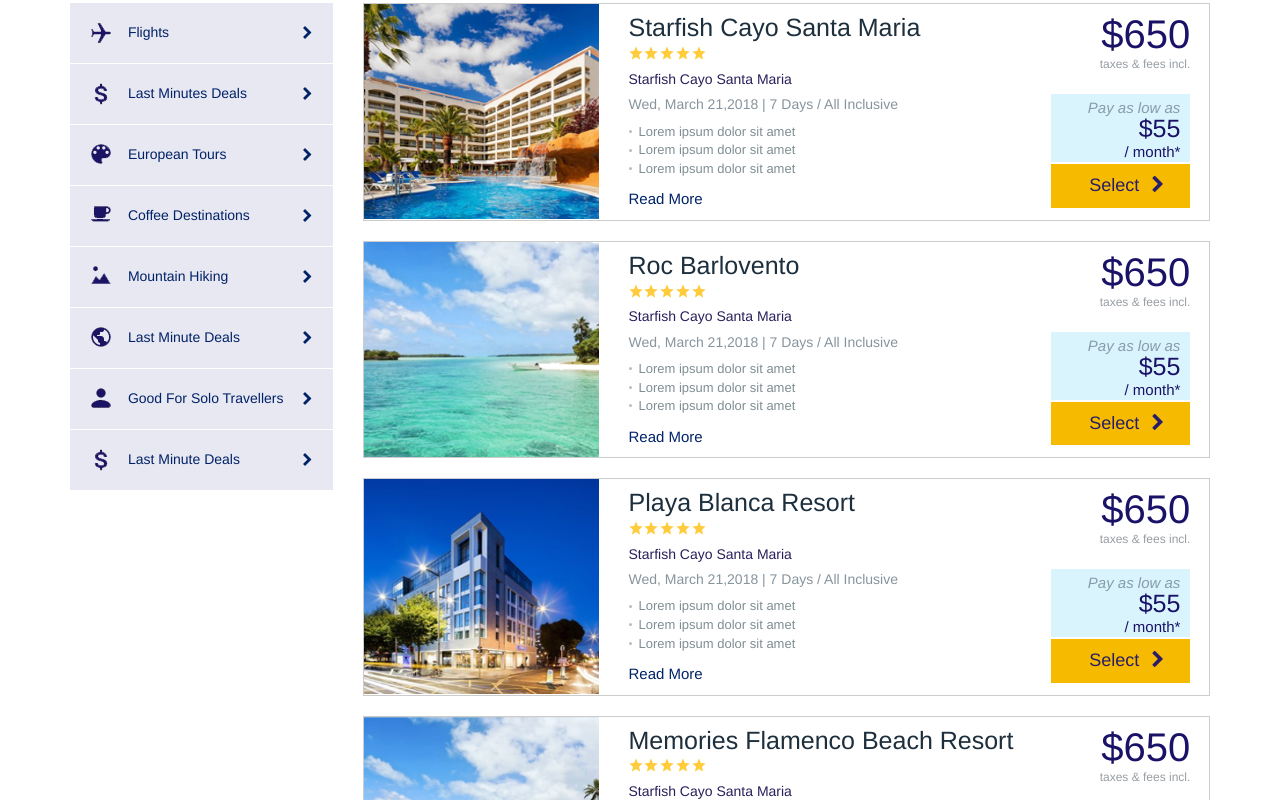
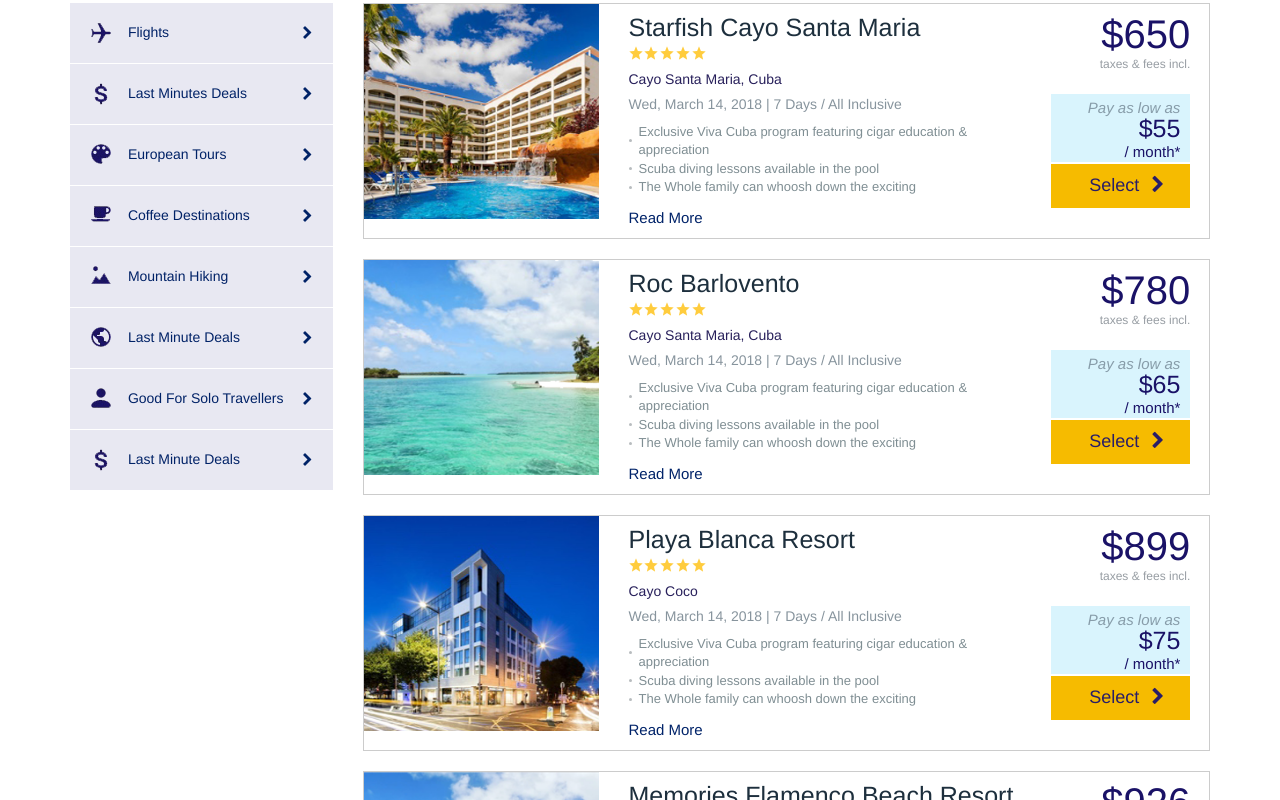
Before and after one commit to paays/demo-travel, a Vue app: page / in a window 1280 px wide. Shown: the part 1080-1880 px from the top of the page. Built offline with nearby package versions, Linux system fonts and the light colour scheme.

Commit message:
pushing changes

```diff
--- a/src/components/BookingDetail.vue
+++ b/src/components/BookingDetail.vue
@@ -168,7 +168,7 @@
             <div class="price-total-wrape">
               <p><i>Pay as low as</i></p>
               <h3>${{ emi  }}<span> / month</span></h3>
-              <p>using <img src="/static/images/booking-img.png" alt="Sun Travell"> at Checkout</p>
+              <p>using <img class="logo-paays" src="/static/images/booking-img.png" alt="Sun Travell"> at Checkout</p>
               <a href="#/BookingPackage" class="btn btn-primary">Learn more</a>
             </div>
           </div>
@@ -268,4 +268,7 @@
   color: #42b983;
 }
 
+.logo-paays {
+  margin-top: 6px;
+}
 </style>
--- a/src/components/BookingPackage.vue
+++ b/src/components/BookingPackage.vue
@@ -113,9 +113,7 @@
                   <h5>{{item.subtitle}}</h5>
                   <h4>Wed, March 21,2018 | 7 Days / All Inclusive</h4>
                   <ul>
-                    <li>Lorem ipsum dolor sit amet</li>
-                    <li>Lorem ipsum dolor sit amet</li>
-                    <li>Lorem ipsum dolor sit amet</li>
+                    <li v-for="listItem in item.list">{{ listItem }}</li>
                     <button class="btn btn-default">Read More</button>
                   </ul>
                 </div>
@@ -146,6 +144,11 @@
         title: 'Memories Varadero Beach Resort',
         price: 650,
         subtitle: 'Varadero',
+         list: [
+          'Exclusive Viva Cuba program featuring cigar education & appreciation',
+          'Scuba diving lessons available in the pool',
+          'The Whole family can whoosh down the exciting'
+        ],
         details: 'Wed, March 21,2018 | 7 Days / All Inclusive',
         emi: 55
       }, {
@@ -153,6 +156,11 @@
         title: 'Vacation Package',
         price: 780,
         subtitle: 'Varadero',
+         list: [
+          'Exclusive Viva Cuba program featuring cigar education & appreciation',
+          'Scuba diving lessons available in the pool',
+          'The Whole family can whoosh down the exciting'
+        ],
         details: 'Wed, March 21,2018 | 7 Days / All Inclusive',
         emi: 65
       }, {
@@ -160,6 +168,11 @@
         title: 'Vacation Package',
         price: 899,
         subtitle: 'Starfish Cayo Santa Maria',
+         list: [
+          'Exclusive Viva Cuba program featuring cigar education & appreciation',
+          'Scuba diving lessons available in the pool',
+          'The Whole family can whoosh down the exciting'
+        ],
         details: 'Wed, March 21,2018 | 7 Days / All Inclusive',
         emi: 75
       }, {
@@ -167,6 +180,11 @@
         title: 'Grand Hyatt Hotal Beachview',
         price: 926,
         subtitle: 'Varadero',
+         list: [
+          'Exclusive Viva Cuba program featuring cigar education & appreciation',
+          'Scuba diving lessons available in the pool',
+          'The Whole family can whoosh down the exciting'
+        ],
         details: 'Wed, March 21,2018 | 7 Days / All Inclusive',
         emi: 77
       }, {
@@ -174,6 +192,11 @@
         title: 'Fun Holiday Beach Resort',
         price: 1020,
         subtitle: 'Jamaica',
+         list: [
+          'Exclusive Viva Cuba program featuring cigar education & appreciation',
+          'Scuba diving lessons available in the pool',
+          'The Whole family can whoosh down the exciting'
+        ],
         details: 'Wed, March 21,2018 | 7 Days / All Inclusive',
         emi: 85
       }, {
@@ -181,6 +204,11 @@
         title: 'Starfish Varadero',
         price: 899,
         subtitle: 'Varadero',
+         list: [
+          'Exclusive Viva Cuba program featuring cigar education & appreciation',
+          'Scuba diving lessons available in the pool',
+          'The Whole family can whoosh down the exciting'
+        ],
         details: 'Wed, March 21,2018 | 7 Days / All Inclusive',
         emi: 75
       },{
@@ -188,6 +216,11 @@
         title: 'Roc Arenas Doradas',
         price: 926,
         subtitle: 'Varadero',
+         list: [
+          'Exclusive Viva Cuba program featuring cigar education & appreciation',
+          'Scuba diving lessons available in the pool',
+          'The Whole family can whoosh down the exciting'
+        ],
         details: 'Wed, March 21,2018 | 7 Days / All Inclusive',
         emi: 77
       },
@@ -196,6 +229,11 @@
         title: 'Be Live Collection Marien',
         price: 1020,
         subtitle: 'Puerto Plata',
+         list: [
+          'Exclusive Viva Cuba program featuring cigar education & appreciation',
+          'Scuba diving lessons available in the pool',
+          'The Whole family can whoosh down the exciting'
+        ],
         details: 'Wed, March 21,2018 | 7 Days / All Inclusive',
         emi: 85
       }]
--- a/src/components/Home.vue
+++ b/src/components/Home.vue
@@ -186,13 +186,11 @@
                 </div>
                 <div class="col-sm-6 details-mid-sect">
                   <h1>{{item.title}}</h1>
-                  <p class="star-rating"><img src="/static/images/star.png" alt="Sun Travell"></p>
-                  <h5>Starfish Cayo Santa Maria</h5>
-                  <h4>Wed, March 21,2018 | 7 Days / All Inclusive</h4>
+                  <p class="star-rating"><img src="/static/images/star.png" alt="Sun Travel"></p>
+                  <h5>{{item.subtitle}}</h5>
+                  <h4>{{ item.date  }} | 7 Days / All Inclusive</h4>
                   <ul>
-                    <li>Lorem ipsum dolor sit amet</li>
-                    <li>Lorem ipsum dolor sit amet</li>
-                    <li>Lorem ipsum dolor sit amet</li>
+                    <li v-for="listItem in item.list">{{ listItem }}</li>
                     <button class="btn btn-default">Read More</button>
                   </ul>
                 </div>
@@ -296,23 +294,51 @@
       packages: [{
         img: '/static/images/sebastien-jermer-5.png',
         title: 'Starfish Cayo Santa Maria',
+        subtitle: 'Cayo Santa Maria, Cuba',
+        date: 'Wed, March 14, 2018',
+        list: [
+          'Exclusive Viva Cuba program featuring cigar education & appreciation',
+          'Scuba diving lessons available in the pool',
+          'The Whole family can whoosh down the exciting'
+        ],
         price: 650,
         emi: 55
       }, {
         img: '/static/images/sebastien-jermer-4.png',
         title: 'Roc Barlovento',
-        price: 650,
-        emi: 55
+        subtitle: 'Cayo Santa Maria, Cuba',
+        date: 'Wed, March 14, 2018',
+        list: [
+          'Exclusive Viva Cuba program featuring cigar education & appreciation',
+          'Scuba diving lessons available in the pool',
+          'The Whole family can whoosh down the exciting'
+        ],
+        price: 780,
+        emi: 65
       }, {
         img: '/static/images/sebastien-jermer-3.png',
         title: 'Playa Blanca Resort',
-        price: 650,
-        emi: 55
+        subtitle: 'Cayo Coco',
+        date: 'Wed, March 14, 2018',
+        list: [
+          'Exclusive Viva Cuba program featuring cigar education & appreciation',
+          'Scuba diving lessons available in the pool',
+          'The Whole family can whoosh down the exciting'
+        ],
+        price: 899,
+        emi: 75
       }, {
         img: '/static/images/sebastien-jermer.png',
         title: 'Memories Flamenco Beach Resort',
-        price: 650,
-        emi: 55
+        subtitle: 'Varadero',
+        date: 'Wed, March 14, 2018',
+        list: [
+          'Exclusive Viva Cuba program featuring cigar education & appreciation',
+          'Scuba diving lessons available in the pool',
+          'The Whole family can whoosh down the exciting'
+        ],
+        price: 926,
+        emi: 77
       }]
     }
   }
```
